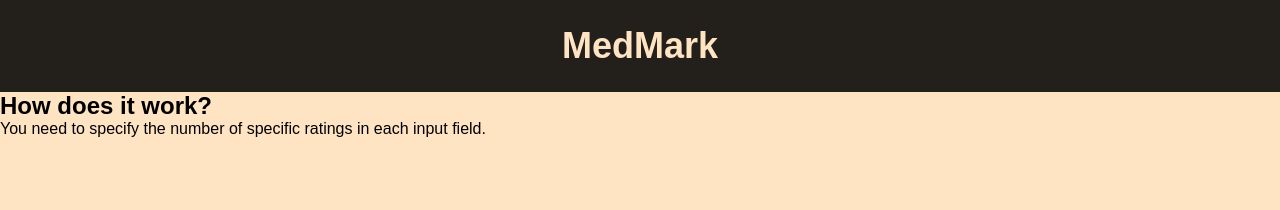
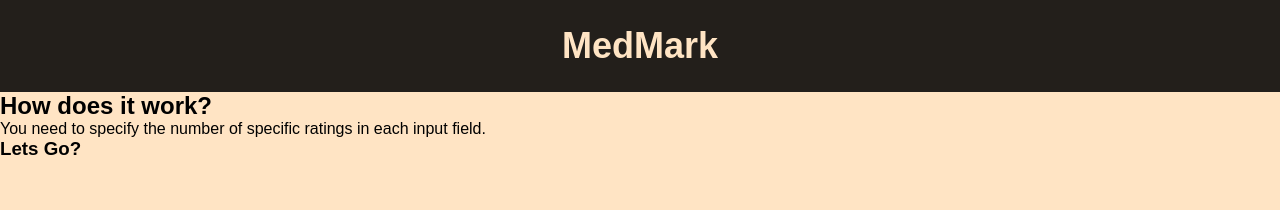
Before and after one commit to CkutlsGit/medmark--vue, a Vue app in the folder medmark/: page / in a window 1280 px wide. Shown: the top 210 px of the page. Built offline with nearby package versions, Linux system fonts and the light colour scheme.

Commit message:
style: refactor margin for medmark

```diff
--- a/medmark/src/components/MedMark.vue
+++ b/medmark/src/components/MedMark.vue
@@ -1,4 +1,5 @@
 <template>
+    <div>
         <section>
         <div class="header">
             <div class="header__content">
@@ -14,8 +15,10 @@
                     the number of specific
                     ratings in each input field.
                 </p>
+                <h3>Lets Go?</h3>
             </div>
         </section>
+    </div>
 </template>
 
 <script>
```
Lines whose indentation alone changed are shown as unchanged.
